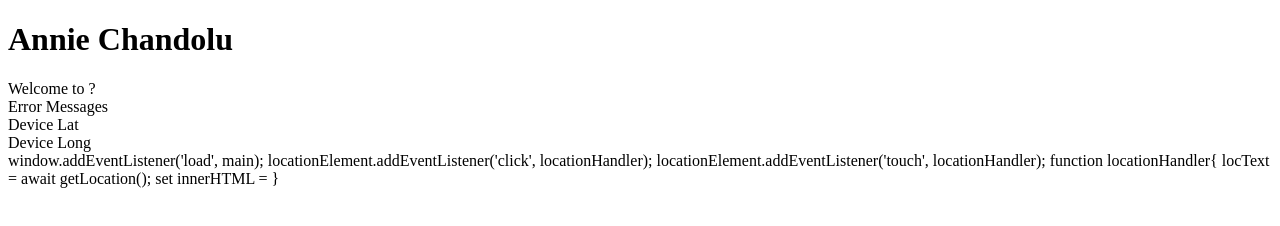
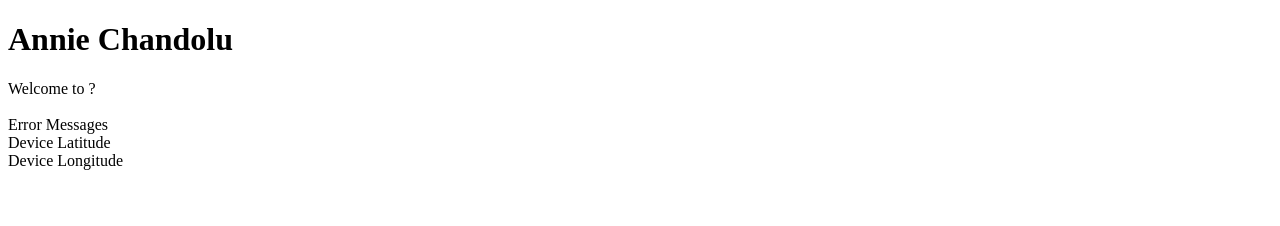
Before and after one commit to annie0sc/ac-client-hunt, a website: page index.html in a window 1280 px wide. Drawn offline with Linux system fonts and the light colour scheme.

Commit message:
Commented out the event listeners in index.html

```diff
--- a/index.html
+++ b/index.html
@@ -9,17 +9,18 @@
             <a>
                 <h1>Annie Chandolu</h1>
                 <div id="location">Welcome to <span id="locationAnwer">?</span></div>
+                <br>
                 <div id="error-message">Error Messages</div>
-                <div id="device-lat">Device Lat</div>
-                <div id="device-long">Device Long</div>
-                window.addEventListener('load', main);
+                <div id="device-lat">Device Latitude</div>
+                <div id="device-long">Device Longitude</div>
+                <!-- window.addEventListener('load', main);
                 locationElement.addEventListener('click', locationHandler);
-                locationElement.addEventListener('touch', locationHandler);
+                locationElement.addEventListener('touch', locationHandler); -->
             </a>
-            function locationHandler{
+            <!-- function locationHandler{
                 locText = await getLocation();
-                set innerHTML =
-            }
+                 set innerHTML =
+            } -->
         </main>
     </body>
 </html>
```
